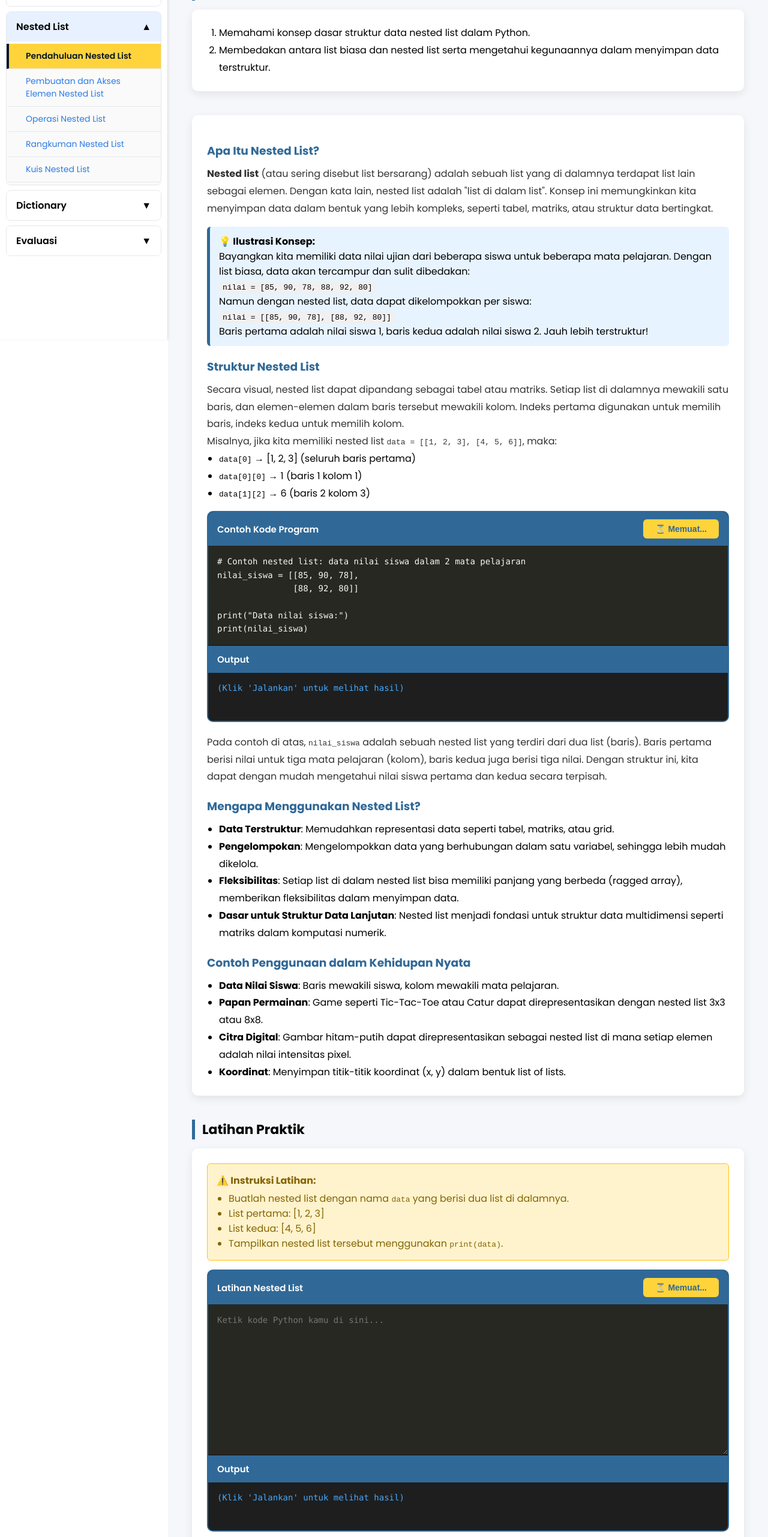
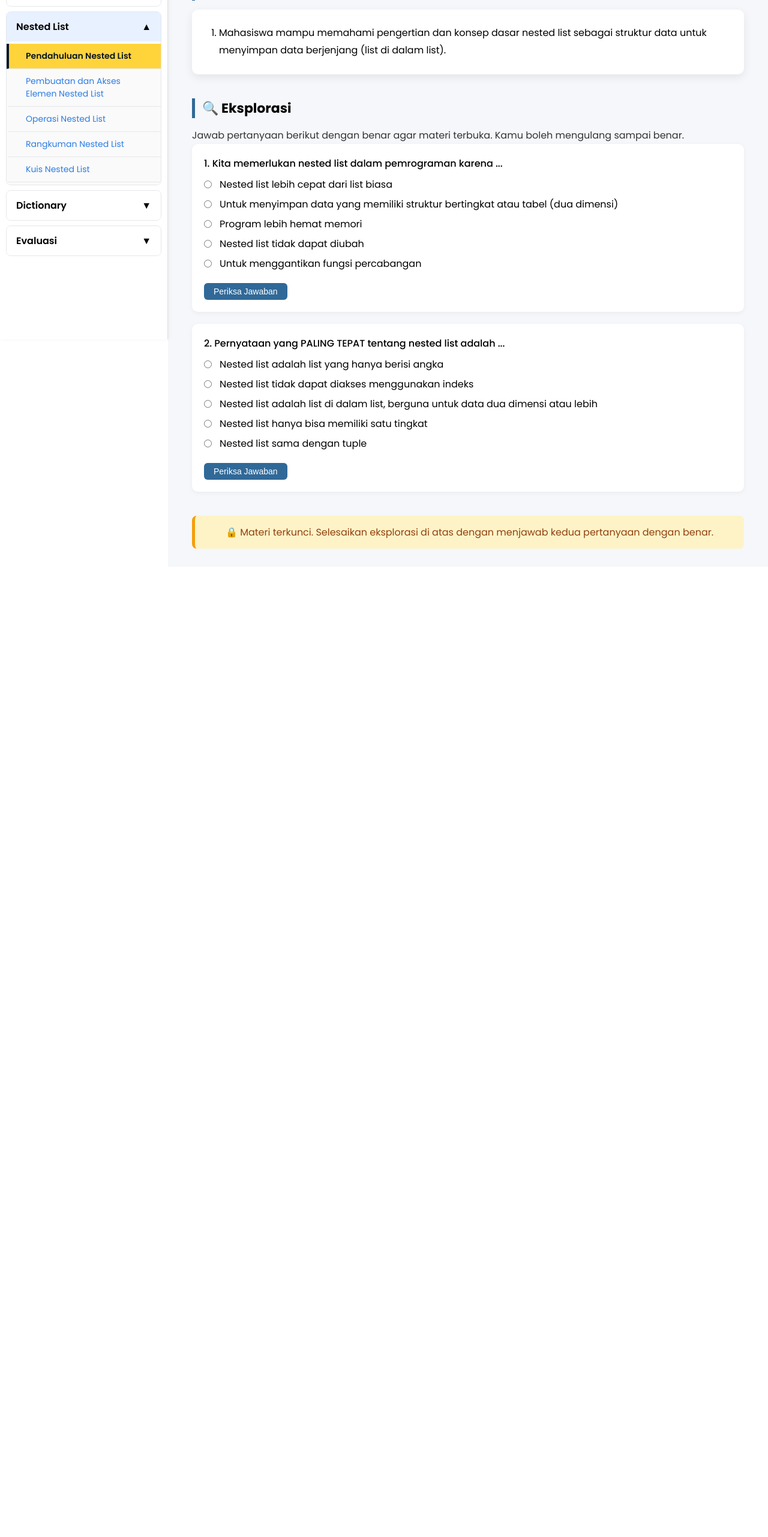
Before and after one commit to Halooci/Lidict, a React (Vite) app: page /NestedList/PendahuluanNestedList in a window 1280 px wide. Shown: the part 234-2797 px from the top of the page at 60% size. After the commit the page ends 1179 px from the top, so only its background shows below. Built offline with nearby package versions, Linux system fonts and the light colour scheme.

Commit message:
perbaikan soal

```diff
--- a/src/pages/materi/List/OperasiDanManipulasi.jsx
+++ b/src/pages/materi/List/OperasiDanManipulasi.jsx
@@ -1056,8 +1056,8 @@ export default function OperasiManipulasiList() {
   const [isEksplorasiCompleted, setIsEksplorasiCompleted] = useState(false);
 
   const eksplorasiQuestions = [
-    { text: "Method apa yang digunakan untuk menambahkan elemen di akhir list?", options: ["insert()", "append()", "extend()", "add()"], correct: 1 },
-    { text: "Apa fungsi dari method `remove()` pada list?", options: ["Menghapus elemen berdasarkan indeks", "Menghapus elemen berdasarkan nilai pertama yang cocok", "Menghapus semua elemen", "Menghapus elemen terakhir"], correct: 1 },
+    { text: "Method yang digunakan untuk menambahkan elemen di akhir list adalah ...", options: ["insert()", "append()", "extend()", "add()"], correct: 1 },
+    { text: "Fungsi dari method `remove()` pada list adalah ...", options: ["Menghapus elemen berdasarkan indeks", "Menghapus elemen berdasarkan nilai pertama yang cocok", "Menghapus semua elemen", "Menghapus elemen terakhir"], correct: 1 },
   ];
 
   const checkEksplorasiAnswer = (questionIdx) => {
--- a/src/pages/materi/NestedList/PendahuluanNestedList.jsx
+++ b/src/pages/materi/NestedList/PendahuluanNestedList.jsx
@@ -1,111 +1,6 @@
 import { useState, useEffect, useRef, useCallback } from "react";
 import Navbar from "../../komponen/Navbar";
 import SidebarMateri from "../../komponen/SidebarMateri";
-
-// ===================== KOMPONEN EDITOR DENGAN VALIDASI =====================
-const CodeEditorEditable = ({ codeKey, title, expectedAnswer, validationRules, pyodideReady, runPythonCode }) => {
-  const [localCode, setLocalCode] = useState("");
-  const [output, setOutput] = useState("");
-  const [error, setError] = useState("");
-
-  const handleChange = useCallback((e) => {
-    setLocalCode(e.target.value);
-    setError("");
-  }, []);
-
-  const validateCode = useCallback((code) => {
-    const trimmedCode = code.trim();
-
-    const variableRegex = /(\bdata\s*=\s*\[\[[^]]*\],\s*\[[^]]*\]\]\s*)/;
-    if (!variableRegex.test(trimmedCode)) {
-      return {
-        valid: false,
-        message: "❌ ERROR: Variabel 'data' harus berupa nested list dengan format [[...], [...]]."
-      };
-    }
-
-    const nestedListMatch = trimmedCode.match(/data\s*=\s*\[\[(.*?)\],\s*\[(.*?)\]\]/);
-    if (!nestedListMatch) {
-      return { valid: false, message: "❌ ERROR: Pastikan format nested list benar: [[a, b, ...], [c, d, ...]]." };
-    }
-
-    const printWholeList = /print\s*\(\s*data\s*\)/;
-    if (!printWholeList.test(trimmedCode)) {
-      return { valid: false, message: "❌ ERROR: Kamu harus menampilkan seluruh nested list menggunakan print(data)." };
-    }
-
-    const defIndex = trimmedCode.indexOf('data =');
-    const printIndex = trimmedCode.indexOf('print(data)');
-    if (defIndex === -1 || printIndex === -1) {
-      return { valid: false, message: "❌ ERROR: Struktur kode tidak lengkap." };
-    }
-    if (printIndex < defIndex) {
-      return { valid: false, message: "❌ ERROR: Variabel 'data' harus didefinisikan SEBELUM digunakan dalam print." };
-    }
-
-    return { valid: true };
-  }, []);
-
-  const handleRun = useCallback(async () => {
-    if (!pyodideReady) {
-      setOutput("⏳ Pyodide sedang dimuat, harap tunggu...");
-      return;
-    }
-
-    setOutput("");
-    setError("");
-
-    const validation = validateCode(localCode);
-    if (!validation.valid) {
-      setError(validation.message);
-      return;
-    }
-
-    const result = await runPythonCode(localCode);
-    setOutput(result);
-
-    const expectedLines = /\[\[.*?\]\s*,\s*\[.*?\]\]/s;
-    if (expectedLines.test(result)) {
-      setOutput(result + "\n\n✅ SELAMAT! Nested list kamu sudah benar!");
-    } else {
-      setOutput(result + "\n\n⚠️ Output tidak sesuai ekspektasi. Cek kembali kodemu!");
-    }
-  }, [pyodideReady, localCode, runPythonCode, validateCode]);
-
-  return (
-    <div style={styles.codeEditorContainer}>
-      <div style={styles.codeEditorHeader}>
-        <span style={styles.codeEditorTitle}>{title}</span>
-        <button style={styles.runButton} onClick={handleRun} disabled={!pyodideReady}>
-          {pyodideReady ? "▶ Jalankan" : "⏳ Memuat..."}
-        </button>
-      </div>
-
-      {error && <div style={styles.errorBox}>{error}</div>}
-
-      <textarea
-        style={{
-          ...styles.codeInputEditable,
-          border: error ? "2px solid #ff4444" : "none",
-        }}
-        value={localCode}
-        onChange={handleChange}
-        placeholder="Ketik kode Python kamu di sini..."
-        spellCheck={false}
-        autoComplete="off"
-        autoCorrect="off"
-        autoCapitalize="off"
-      />
-
-      <div style={styles.outputHeader}>
-        <span style={styles.outputTitle}>Output</span>
-      </div>
-      <div style={styles.codeOutput}>
-        <pre style={styles.outputContent}>{output || "(Klik 'Jalankan' untuk melihat hasil)"}</pre>
-      </div>
-    </div>
-  );
-};
 
 // ===================== KOMPONEN EDITOR READ-ONLY =====================
 const CodeEditor = ({ code, codeKey, pyodideReady, runPythonCode }) => {
@@ -141,124 +36,247 @@ const CodeEditor = ({ code, codeKey, pyodideReady, runPythonCode }) => {
   );
 };
 
-// ===================== KOMPONEN KUIS (5 SOAL) =====================
-const QuizNestedList = () => {
-  const [selected, setSelected] = useState({});
-  const [submitted, setSubmitted] = useState(false);
+// ===================== KOMPONEN LATIHAN (PILIHAN GANDA) DENGAN SATU TOMBOL CEK =====================
+const LatihanNestedList = () => {
+  const [selected, setSelected] = useState([null, null, null, null, null]);
+  const [status, setStatus] = useState([null, null, null, null, null]); // null: belum dicek, true: benar, false: salah
+  const [allCorrect, setAllCorrect] = useState(false);
 
   const questions = [
     {
-      id: 1,
-      text: "Apa yang dimaksud dengan nested list?",
+      id: 0,
+      text: "Yang dimaksud dengan nested list adalah ...",
       options: [
         "List yang berisi list lain sebagai elemennya",
         "List yang hanya berisi angka",
         "List yang tidak memiliki indeks",
-        "List yang hanya memiliki satu elemen"
+        "List yang hanya memiliki satu elemen",
+        "List yang berisi tipe data campuran"
       ],
       correct: 0,
     },
     {
-      id: 2,
-      text: "Manakah bentuk yang merupakan nested list?",
+      id: 1,
+      text: "Berikut ini yang merupakan bentuk nested list adalah ...",
       options: [
         "[1, 2, 3]",
         "[[1, 2], [3, 4]]",
         "(1, 2, 3)",
-        "{1: 'a', 2: 'b'}"
+        "{1: 'a', 2: 'b'}",
+        "[{1, 2}, {3, 4}]"
+      ],
+      correct: 1,
+    },
+    {
+      id: 2,
+      text: "Untuk merepresentasikan data tabel 2 baris 3 kolom, struktur data yang tepat adalah...",
+      options: [
+        "List biasa",
+        "Nested list",
+        "Tuple",
+        "Dictionary",
+        "Set"
       ],
       correct: 1,
     },
     {
       id: 3,
-      text: "Untuk merepresentasikan data tabel 2 baris 3 kolom, struktur data yang tepat adalah...",
-      options: [
-        "List biasa",
-        "Nested list dengan 2 list di dalamnya, masing-masing berisi 3 elemen",
-        "Tuple",
-        "Dictionary"
-      ],
+      text: "Perhatikan kode berikut: `data = [[5, 10], [15, 20]]`. Banyak elemen yang ada pada nested list tersebut adalah ...",
+      options: ["2", "4", "6", "8", "3"],
       correct: 1,
     },
     {
       id: 4,
-      text: "Perhatikan kode berikut: `data = [[5, 10], [15, 20]]`. Berapa banyak elemen yang ada pada nested list tersebut?",
-      options: [
-        "2",
-        "4",
-        "6",
-        "8"
-      ],
-      correct: 1,
-    },
-    {
-      id: 5,
-      text: "Manakah pernyataan yang BENAR tentang nested list?",
+      text: "Pernyataan yang BENAR tentang nested list adalah ...",
       options: [
         "Nested list hanya bisa memiliki 2 level",
         "Nested list tidak bisa berisi tipe data selain list",
-        "Nested list berguna untuk menyimpan data yang memiliki hubungan hierarkis atau berdimensi banyak",
-        "Nested list hanya bisa digunakan untuk data angka"
+        "Nested list berguna untuk menyimpan data yang berdimensi banyak",
+        "Nested list hanya bisa digunakan untuk data angka",
+        "Nested list tidak dapat diubah setelah dibuat"
       ],
       correct: 2,
     }
   ];
 
   const handleSelect = (qId, optionIndex) => {
-    if (!submitted) {
-      setSelected({ ...selected, [qId]: optionIndex });
+    const newSelected = [...selected];
+    newSelected[qId] = optionIndex;
+    setSelected(newSelected);
+    // Reset status soal tersebut jika sudah pernah dicek
+    if (status[qId] !== null) {
+      const newStatus = [...status];
+      newStatus[qId] = null;
+      setStatus(newStatus);
+      setAllCorrect(false);
     }
   };
 
-  const checkAnswers = () => {
-    setSubmitted(true);
+  const handleCheckAll = () => {
+    let allTrue = true;
+    const newStatus = [...status];
+    for (let i = 0; i < questions.length; i++) {
+      const isCorrect = (selected[i] === questions[i].correct);
+      newStatus[i] = isCorrect;
+      if (!isCorrect) allTrue = false;
+    }
+    setStatus(newStatus);
+    setAllCorrect(allTrue);
   };
 
-  const calculateScore = () => {
-    let correct = 0;
-    questions.forEach(q => {
-      if (selected[q.id] === q.correct) correct++;
-    });
-    return correct;
+  const handleReset = () => {
+    setSelected([null, null, null, null, null]);
+    setStatus([null, null, null, null, null]);
+    setAllCorrect(false);
   };
 
   return (
     <div style={styles.quizContainer}>
-      <h3 style={styles.quizTitle}>Latihan Interaktif: Kuis Pilihan Ganda</h3>
-      {questions.map(q => (
-        <div key={q.id} style={styles.questionCard}>
-          <p style={styles.questionText}>{q.id}. {q.text}</p>
+      <h3 style={styles.quizTitle}>Latihan: Pilihan Ganda</h3>
+      <p style={styles.text}>Jawab semua soal dengan memilih opsi yang benar. Klik "Cek Semua Jawaban" untuk memeriksa. Jawaban yang salah dapat diperbaiki dan dicek kembali.</p>
+      {questions.map((q, idx) => (
+        <div key={idx} style={styles.questionCard}>
+          <p style={styles.questionText}>{idx+1}. {q.text}</p>
           <div style={styles.options}>
-            {q.options.map((opt, idx) => (
-              <label key={idx} style={styles.optionLabel}>
+            {q.options.map((opt, optIdx) => (
+              <label key={optIdx} style={styles.optionLabel}>
                 <input
                   type="radio"
-                  name={`q${q.id}`}
-                  value={idx}
-                  checked={selected[q.id] === idx}
-                  onChange={() => handleSelect(q.id, idx)}
-                  disabled={submitted}
+                  name={`q${idx}`}
+                  value={optIdx}
+                  checked={selected[idx] === optIdx}
+                  onChange={() => handleSelect(idx, optIdx)}
                   style={styles.radio}
                 />
                 <span style={{ marginLeft: "8px" }}>{opt}</span>
               </label>
             ))}
           </div>
-          {submitted && (
-            <div style={styles.feedback}>
-              {selected[q.id] === q.correct ? "✅ Benar" : `❌ Salah. Jawaban yang benar: ${q.options[q.correct]}`}
+          {status[idx] !== null && (
+            <div style={{ marginTop: "8px", fontSize: "14px", fontStyle: "italic", color: status[idx] ? "#28a745" : "#dc3545" }}>
+              {status[idx] ? "✅ Benar" : "❌ Salah"}
             </div>
           )}
         </div>
       ))}
-      {!submitted && (
-        <button style={styles.submitButton} onClick={checkAnswers}>Kumpulkan Jawaban</button>
-      )}
-      {submitted && (
+      <div style={{ display: "flex", gap: "10px", marginTop: "15px" }}>
+        <button style={styles.checkAllButton} onClick={handleCheckAll}>🔍 Cek Semua Jawaban</button>
+        <button style={styles.resetButton} onClick={handleReset}>↻ Reset Semua Jawaban</button>
+      </div>
+      {allCorrect && (
         <div style={styles.resultBox}>
-          <strong>Skor Anda: {calculateScore()} / {questions.length}</strong>
+          <strong>🎉 Selamat! Semua jawaban benar. Anda telah menguasai materi nested list.</strong>
         </div>
       )}
+    </div>
+  );
+};
+
+// ===================== EKSPLORASI (PRA TES) =====================
+const Eksplorasi = ({ onComplete }) => {
+  const [answers, setAnswers] = useState([null, null]);
+  const [feedbacks, setFeedbacks] = useState(["", ""]);
+  const [completed, setCompleted] = useState(false);
+
+  const questions = [
+    {
+      text: "Kita memerlukan nested list dalam pemrograman karena ...",
+      options: [
+        "Nested list lebih cepat dari list biasa",
+        "Untuk menyimpan data yang memiliki struktur bertingkat atau tabel (dua dimensi)",
+        "Program lebih hemat memori",
+        "Nested list tidak dapat diubah",
+        "Untuk menggantikan fungsi percabangan"
+      ],
+      correct: 1,
+    },
+    {
+      text: "Pernyataan yang PALING TEPAT tentang nested list adalah ...",
+      options: [
+        "Nested list adalah list yang hanya berisi angka",
+        "Nested list tidak dapat diakses menggunakan indeks",
+        "Nested list adalah list di dalam list, berguna untuk data dua dimensi atau lebih",
+        "Nested list hanya bisa memiliki satu tingkat",
+        "Nested list sama dengan tuple"
+      ],
+      correct: 2,
+    }
+  ];
+
+  const handleAnswer = (qIdx, optIdx) => {
+    const newAnswers = [...answers];
+    newAnswers[qIdx] = optIdx;
+    setAnswers(newAnswers);
+    setFeedbacks(prev => {
+      const newFb = [...prev];
+      newFb[qIdx] = "";
+      return newFb;
+    });
+  };
+
+  const checkAnswer = (qIdx) => {
+    if (answers[qIdx] === null) {
+      setFeedbacks(prev => {
+        const newFb = [...prev];
+        newFb[qIdx] = "❌ Pilih jawaban terlebih dahulu!";
+        return newFb;
+      });
+      return;
+    }
+    const isCorrect = answers[qIdx] === questions[qIdx].correct;
+    if (isCorrect) {
+      setFeedbacks(prev => {
+        const newFb = [...prev];
+        newFb[qIdx] = "✅ Benar!";
+        return newFb;
+      });
+    } else {
+      setFeedbacks(prev => {
+        const newFb = [...prev];
+        newFb[qIdx] = "❌ Salah. Coba lagi!";
+        return newFb;
+      });
+    }
+  };
+
+  useEffect(() => {
+    const allCorrect = answers.every((ans, idx) => ans !== null && ans === questions[idx].correct);
+    if (allCorrect && !completed) {
+      setCompleted(true);
+      onComplete();
+    }
+  }, [answers, questions, completed, onComplete]);
+
+  return (
+    <div style={styles.eksplorasiContainer}>
+      <h3 style={styles.eksplorasiTitle}>🔍 Eksplorasi</h3>
+      <p style={styles.text}>Jawab pertanyaan berikut dengan benar agar materi terbuka. Kamu boleh mengulang sampai benar.</p>
+      {questions.map((q, idx) => (
+        <div key={idx} style={styles.eksplorasiCard}>
+          <p style={styles.questionText}>{idx+1}. {q.text}</p>
+          <div style={styles.options}>
+            {q.options.map((opt, optIdx) => (
+              <label key={optIdx} style={styles.optionLabel}>
+                <input
+                  type="radio"
+                  name={`eksplorasi${idx}`}
+                  value={optIdx}
+                  checked={answers[idx] === optIdx}
+                  onChange={() => handleAnswer(idx, optIdx)}
+                  style={styles.radio}
+                />
+                <span style={{ marginLeft: "8px" }}>{opt}</span>
+              </label>
+            ))}
+          </div>
+          <button style={styles.checkEksplorasiButton} onClick={() => checkAnswer(idx)}>Periksa Jawaban</button>
+          {feedbacks[idx] && (
+            <div style={{ marginTop: "8px", fontSize: "14px", fontStyle: "italic", color: feedbacks[idx].includes("Benar") ? "#28a745" : "#dc3545" }}>
+              {feedbacks[idx]}
+            </div>
+          )}
+        </div>
+      ))}
     </div>
   );
 };
@@ -267,7 +285,8 @@ const QuizNestedList = () => {
 export default function PendahuluanNestedList() {
   const [pyodideReady, setPyodideReady] = useState(false);
   const pyodideRef = useRef(null);
-  const [isSidebarOpen, setIsSidebarOpen] = useState(true); // State untuk buka/tutup sidebar
+  const [isSidebarOpen, setIsSidebarOpen] = useState(true);
+  const [isEksplorasiCompleted, setIsEksplorasiCompleted] = useState(false);
 
   const exampleCodes = {
     nested: `# Contoh nested list: data nilai siswa dalam 2 mata pelajaran
@@ -327,6 +346,10 @@ _buffer.getvalue()
     }
   }, []);
 
+  const handleEksplorasiComplete = () => {
+    setIsEksplorasiCompleted(true);
+  };
+
   return (
     <>
       <Navbar />
@@ -353,13 +376,19 @@ _buffer.getvalue()
             <h2 style={styles.sectionTitle}>Tujuan Pembelajaran</h2>
             <div style={styles.card}>
               <ol style={styles.list}>
-                <li>Memahami konsep dasar struktur data nested list dalam Python.</li>
-                <li>Membedakan antara list biasa dan nested list serta mengetahui kegunaannya dalam menyimpan data terstruktur.</li>
+                <li>Mahasiswa mampu memahami pengertian dan konsep dasar nested list sebagai struktur data untuk menyimpan data berjenjang (list di dalam list).</li>
               </ol>
             </div>
           </section>
 
-          {/* MATERI (diperbanyak) */}
+          {/* EKSPLORASI */}
+          <section style={styles.section}>
+            <Eksplorasi onComplete={handleEksplorasiComplete} />
+          </section>
+
+          {/* MATERI UTAMA (TERKUNCI SAMPAI EKSPLORASI SELESAI) */}
+          {isEksplorasiCompleted && (
+            <>
               <section style={styles.section}>
                 <div style={styles.card}>
                   <h3 style={styles.subTitle}>Apa Itu Nested List?</h3>
@@ -418,36 +447,22 @@ _buffer.getvalue()
                 </div>
               </section>
 
-          {/* LATIHAN PRAKTIK */}
+              {/* LATIHAN (PILIHAN GANDA) */}
               <section style={styles.section}>
-            <h2 style={styles.sectionTitle}>Latihan Praktik</h2>
+                <h2 style={styles.sectionTitle}>Latihan</h2>
                 <div style={styles.card}>
-              <div style={styles.alertBox}>
-                <strong>⚠️ Instruksi Latihan:</strong>
-                <ul style={{ marginTop: "5px", paddingLeft: "20px" }}>
-                  <li>Buatlah nested list dengan nama <code>data</code> yang berisi dua list di dalamnya.</li>
-                  <li>List pertama: [1, 2, 3]</li>
-                  <li>List kedua: [4, 5, 6]</li>
-                  <li>Tampilkan nested list tersebut menggunakan <code>print(data)</code>.</li>
-                </ul>
-              </div>
-              <CodeEditorEditable
-                codeKey="latihan"
-                title="Latihan Nested List"
-                validationRules={{}}
-                pyodideReady={pyodideReady}
-                runPythonCode={runPythonCode}
-              />
+                  <LatihanNestedList />
                 </div>
               </section>
+            </>
+          )}
 
-          {/* LATIHAN INTERAKTIF (KUIS) */}
-          <section style={styles.section}>
-            <h2 style={styles.sectionTitle}>Latihan Interaktif</h2>
-            <div style={styles.card}>
-              <QuizNestedList />
+          {/* PESAN TERKUNCI */}
+          {!isEksplorasiCompleted && (
+            <div style={styles.lockMessage}>
+              🔒 Materi terkunci. Selesaikan eksplorasi di atas dengan menjawab kedua pertanyaan dengan benar.
             </div>
-          </section>
+          )}
         </div>
       </div>
     </>
@@ -523,13 +538,41 @@ const styles = {
     borderRadius: "4px",
     fontFamily: "monospace",
   },
-  alertBox: {
-    backgroundColor: "#fff3cd",
-    border: "1px solid #ffc107",
+  lockMessage: {
+    marginTop: "20px",
+    padding: "15px",
+    backgroundColor: "#fef3c7",
+    borderLeft: "5px solid #f59e0b",
+    borderRadius: "8px",
+    textAlign: "center",
+    color: "#92400e",
+  },
+  eksplorasiContainer: {
+    marginBottom: "30px",
+  },
+  eksplorasiTitle: {
+    fontSize: "22px",
+    fontWeight: "700",
+    marginBottom: "15px",
+    borderLeft: "5px solid #306998",
+    paddingLeft: "12px",
+  },
+  eksplorasiCard: {
+    backgroundColor: "white",
+    borderRadius: "10px",
+    padding: "20px",
+    marginBottom: "20px",
+    boxShadow: "0 2px 8px rgba(0,0,0,0.05)",
+  },
+  checkEksplorasiButton: {
+    backgroundColor: "#306998",
+    color: "white",
+    border: "none",
+    padding: "6px 16px",
     borderRadius: "6px",
-    padding: "15px",
-    marginBottom: "15px",
-    color: "#856404",
+    cursor: "pointer",
+    fontSize: "14px",
+    marginTop: "10px",
   },
 
   // Code editor styles
@@ -570,14 +613,6 @@ const styles = {
     alignItems: "center",
     gap: "5px"
   },
-  errorBox: {
-    backgroundColor: "#ff4444",
-    color: "white",
-    padding: "12px 15px",
-    fontSize: "14px",
-    fontWeight: "500",
-    borderBottom: "2px solid #cc0000",
-  },
   codeInputReadOnly: {
     width: "100%",
     minHeight: "100px",
@@ -595,22 +630,6 @@ const styles = {
     whiteSpace: "pre-wrap",
     wordWrap: "break-word",
     fontFamily: "'Consolas', 'Monaco', 'Courier New', monospace"
-  },
-  codeInputEditable: {
-    width: "100%",
-    minHeight: "250px",
-    backgroundColor: "#272822",
-    color: "#f8f8f2",
-    border: "none",
-    padding: "15px",
-    fontFamily: "'Consolas', 'Monaco', 'Courier New', monospace",
-    fontSize: "14px",
-    lineHeight: "1.6",
-    resize: "vertical",
-    outline: "none",
-    display: "block",
-    boxSizing: "border-box",
-    tabSize: 4,
   },
   outputHeader: {
     backgroundColor: "#306998",
@@ -637,7 +656,7 @@ const styles = {
     lineHeight: "1.5"
   },
 
-  // Quiz styles
+  // Quiz styles (untuk latihan)
   quizContainer: {
     marginTop: "20px"
   },
@@ -671,26 +690,32 @@ const styles = {
   radio: {
     marginRight: "5px"
   },
-  feedback: {
-    marginTop: "8px",
-    fontSize: "14px",
-    fontStyle: "italic"
-  },
-  submitButton: {
+  checkAllButton: {
     backgroundColor: "#306998",
     color: "white",
     border: "none",
-    padding: "10px 20px",
+    padding: "8px 16px",
     borderRadius: "6px",
     cursor: "pointer",
     fontSize: "14px",
-    marginTop: "10px"
+    marginTop: "10px",
+  },
+  resetButton: {
+    backgroundColor: "#6c757d",
+    color: "white",
+    border: "none",
+    padding: "8px 16px",
+    borderRadius: "6px",
+    cursor: "pointer",
+    fontSize: "14px",
+    marginTop: "10px",
   },
   resultBox: {
     marginTop: "15px",
     padding: "10px",
-    backgroundColor: "#e7f3ff",
+    backgroundColor: "#d4edda",
     borderRadius: "6px",
-    textAlign: "center"
+    textAlign: "center",
+    color: "#155724"
   }
 };
```
Also changed, not shown: src/pages/materi/List/KuisList.jsx (+7 -7 lines), src/pages/materi/List/PembuatanAksesElement.jsx (+7 -7 lines), src/pages/materi/List/PendahuluanList.jsx (+10 -10 lines). Lines whose indentation alone changed are shown as unchanged.
